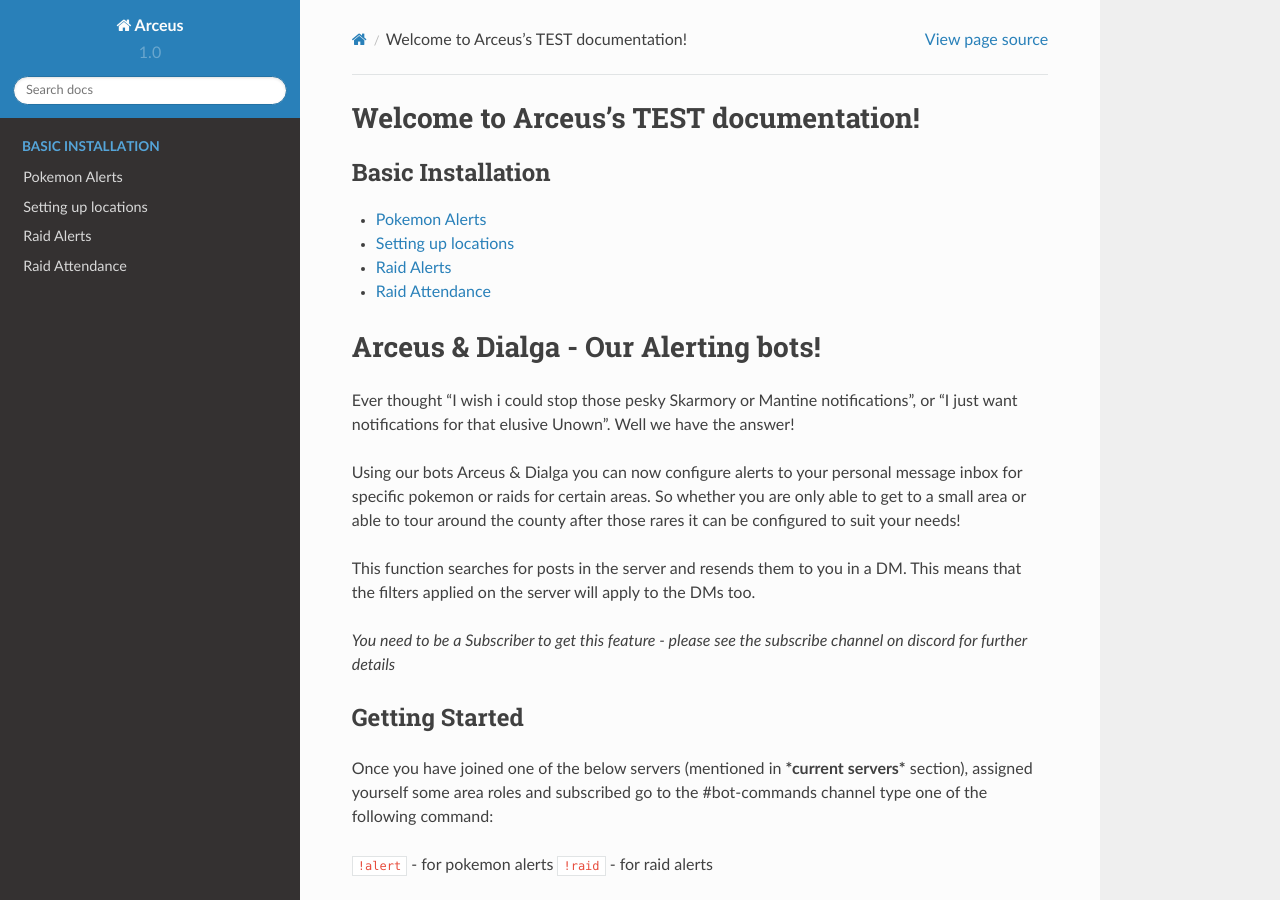
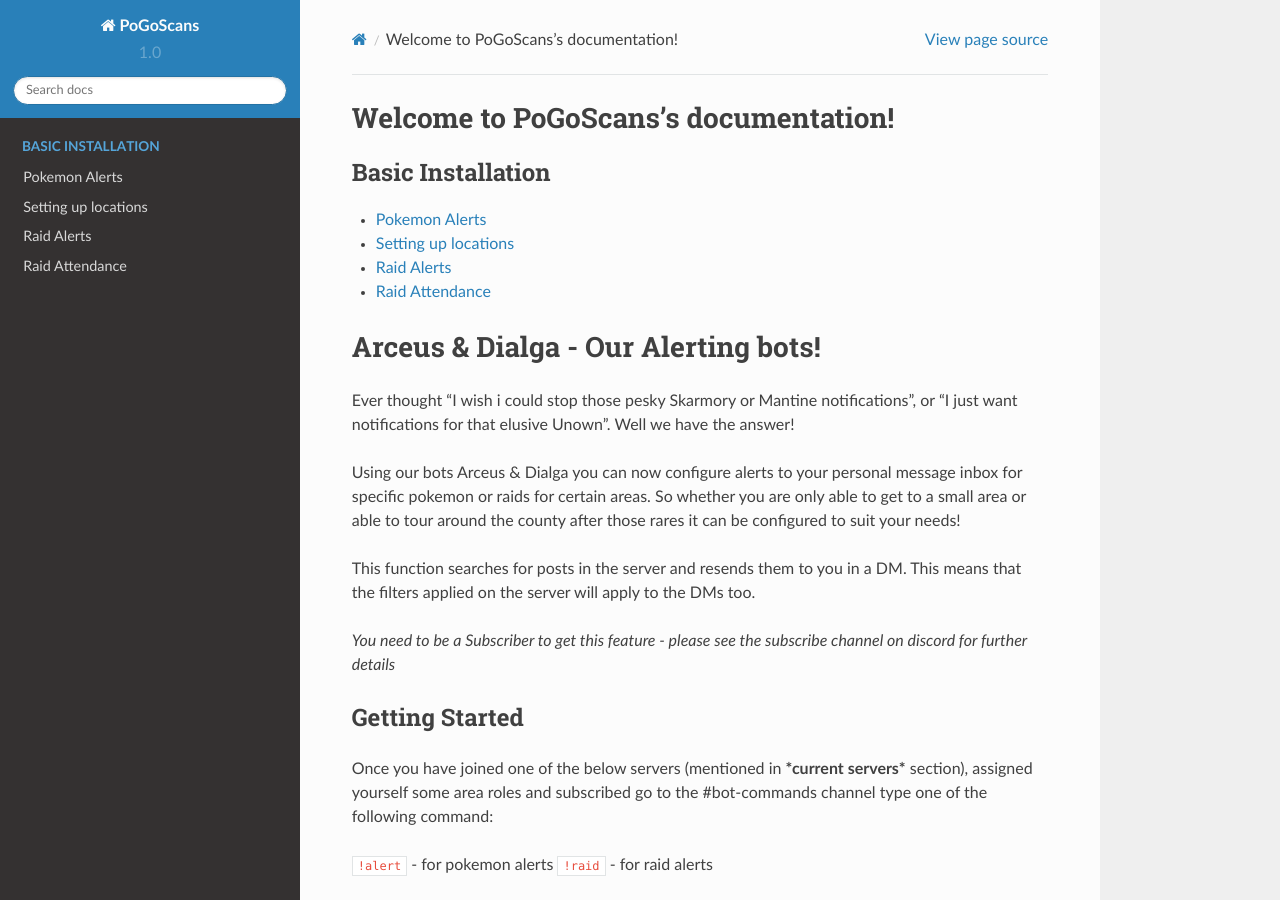
Before and after one commit to georgeherby/PoGoScansWiki, a Sphinx documentation site: the page built from docs/index.rst, in a window 1280 px wide and 900 px high. Built offline with Sphinx 7.4.7 and the Read the Docs theme 2.0.0, drawn with Linux system fonts in a browser that asks for light colours.

Commit message:
Change name of files

```diff
--- a/docs/conf.py
+++ b/docs/conf.py
@@ -1,6 +1,6 @@
 # -*- coding: utf-8 -*-
 #
-# Arceus documentation build configuration file, created by
+# PoGoScans documentation build configuration file, created by
 # sphinx-quickstart on Wed Feb  7 13:09:54 2018.
 #
 # This file is execfile()d with the current directory set to its
@@ -45,7 +45,7 @@ source_suffix = '.rst'
 master_doc = 'index'
 
 # General information about the project.
-project = u'Arceus'
+project = u'PoGoScans'
 copyright = u'2018, georgeherby & Evil Moses'
 author = u'georgeherby & Evil Moses'
 
@@ -111,7 +111,7 @@ html_sidebars = {
 # -- Options for HTMLHelp output ------------------------------------------
 
 # Output file base name for HTML help builder.
-htmlhelp_basename = 'Arceusdoc'
+htmlhelp_basename = 'PoGoScansdoc'
 
 
 # -- Options for LaTeX output ---------------------------------------------
@@ -138,7 +138,7 @@ latex_elements = {
 # (source start file, target name, title,
 #  author, documentclass [howto, manual, or own class]).
 latex_documents = [
-    (master_doc, 'Arceus.tex', u'Arceus Documentation',
+    (master_doc, 'PoGoScans.tex', u'PoGoScans Documentation',
      u'georgeherby \\& Evil Moses', 'manual'),
 ]
 
@@ -148,7 +148,7 @@ latex_documents = [
 # One entry per manual page. List of tuples
 # (source start file, name, description, authors, manual section).
 man_pages = [
-    (master_doc, 'arceus', u'Arceus Documentation',
+    (master_doc, 'PoGoScans', u'PoGoScans Documentation',
      [author], 1)
 ]
 
@@ -159,7 +159,7 @@ man_pages = [
 # (source start file, target name, title, author,
 #  dir menu entry, description, category)
 texinfo_documents = [
-    (master_doc, 'Arceus', u'Arceus Documentation',
-     author, 'Arceus', 'One line description of project.',
+    (master_doc, 'PoGoScans', u'PoGoScans Documentation',
+     author, 'PoGoScans', 'One line description of project.',
      'Miscellaneous'),
 ]
--- a/docs/index.rst
+++ b/docs/index.rst
@@ -1,9 +1,9 @@
-.. Arceus documentation master file, created by
+.. PoGoScans documentation master file, created by
    sphinx-quickstart on Wed Feb  7 13:09:54 2018.
    You can adapt this file completely to your liking, but it should at least
    contain the root `toctree` directive.
 
-Welcome to Arceus's TEST documentation!
+Welcome to PoGoScans's documentation!
 =======================================
 
 .. toctree::
```
Also changed, not shown: 17 other files.
